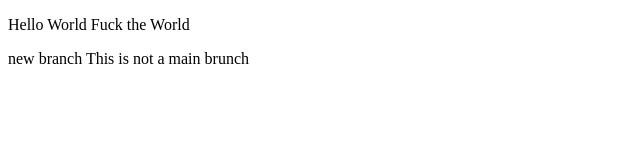
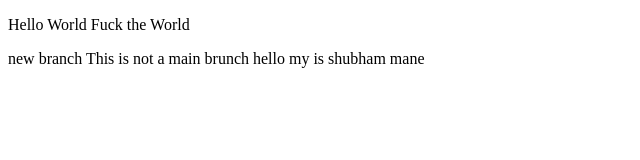
Before and after one commit to Dev-Shubham-Mane/test, a plain HTML site: page index.html in a window 1280 px wide. Shown: the whole page, without its empty margins (0-640 px from the left). Drawn offline with Linux system fonts and the light colour scheme.

Commit message:
new change

```diff
--- a/index.html
+++ b/index.html
@@ -9,5 +9,6 @@
     <p> Hello World Fuck the World</p>
         new branch
     This is not a main brunch
+    hello my is shubham mane
 </body>
 </html>
```
